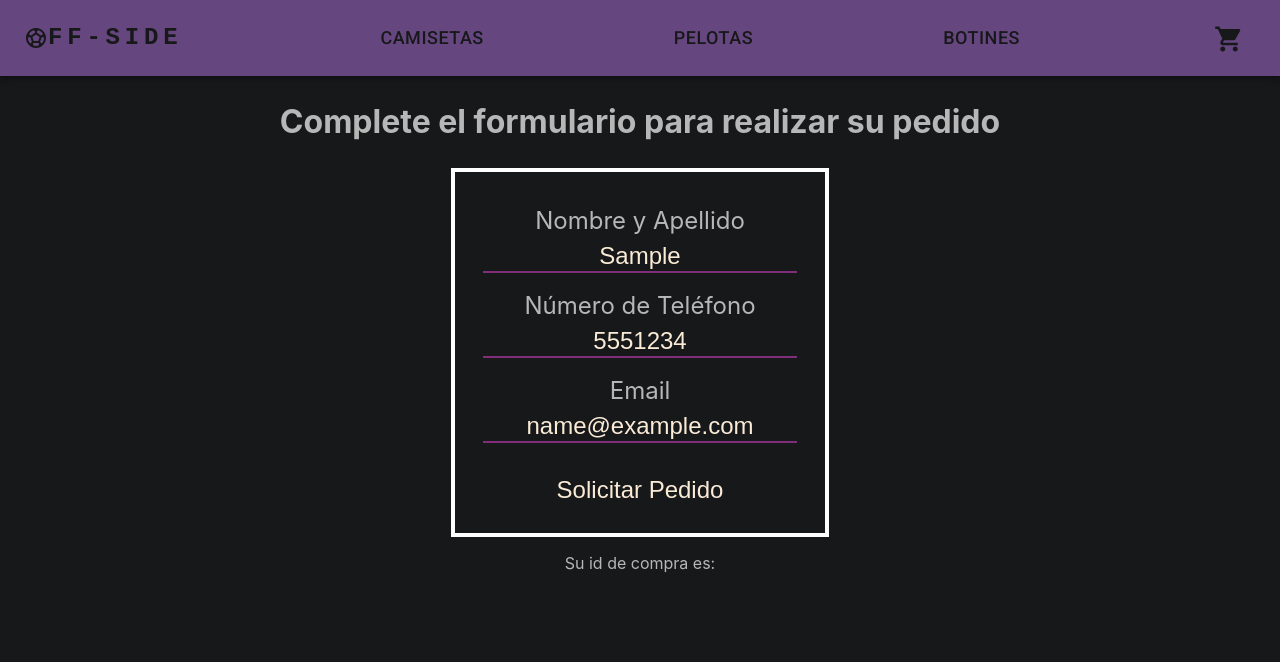
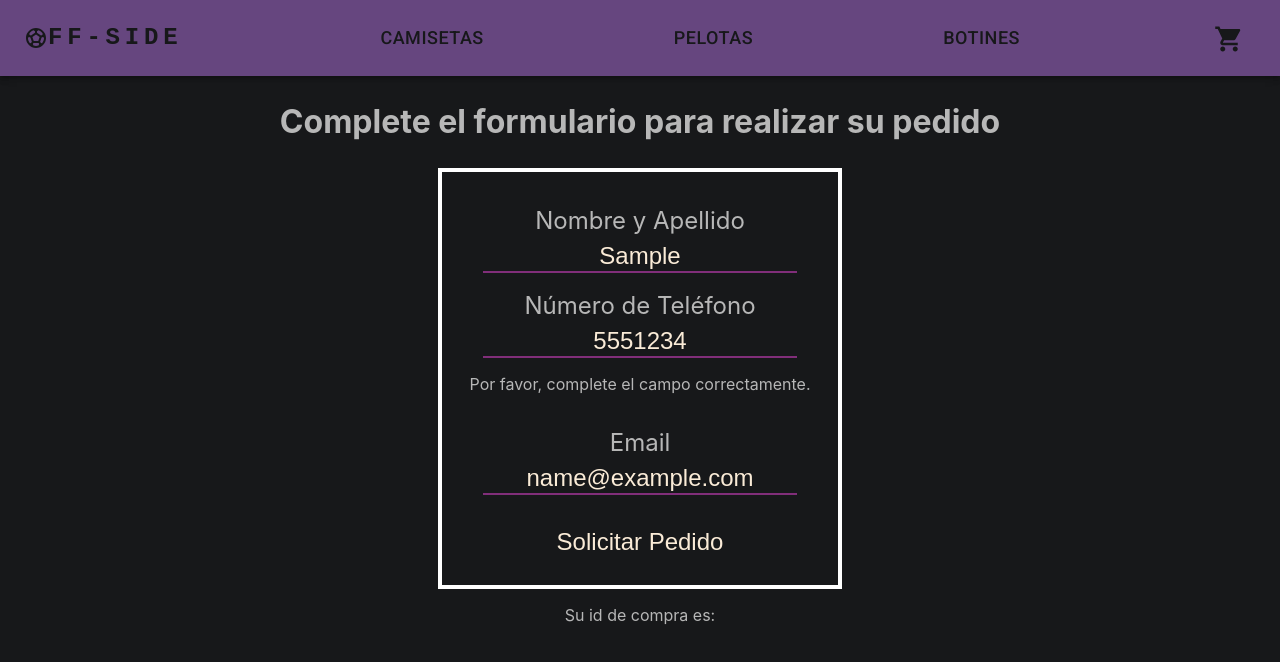
Before and after one commit to LautaroChaar/Off-side_chaar, a React (Create React App) app: page /form in a window 1280 px wide. Both pictures are taken after typing "Sample", "5551234", "name@example.com" into the empty fields and a click on the button "Solicitar Pedido". Shown: the top 662 px of the page. Built offline with nearby package versions, Linux system fonts and the light colour scheme.

Commit message:
Formulario de compra

```diff
--- a/src/components/Form/Form.jsx
+++ b/src/components/Form/Form.jsx
@@ -1,21 +1,17 @@
-import React from 'react';
-import { cartContext } from '../../Context/CartContext/CartContext';
-import { useContext } from 'react';
-import { collection, getFirestore, addDoc } from 'firebase/firestore';
-import './Form.css';
-
+import React from "react";
+import { cartContext } from "../../Context/CartContext/CartContext";
+import { useContext } from "react";
+import { collection, getFirestore, addDoc } from "firebase/firestore";
+import "./Form.css";
+import FormInput from "../FormInput/Forminput";
 
 export default function Form() {
-
   const { cart, totalToPay, clear } = useContext(cartContext);
 
-
-    const [buyerName, setBuyerName] = React.useState('');
-    const [phoneNumber, setPhoneNumber] = React.useState('');
-    const [email, setEmail] = React.useState('');
-		const [orderId, setOrderId] = React.useState('');
-    const phoneRegExp = /^\d{8,12}$/;
-    const emailRegExp = /^(([^<>()[\]\\.,;:\s@"]+(\.[^<>()[\]\\.,;:\s@"]+)*)|(".+"))@((\[[0-9]{1,3}\.[0-9]{1,3}\.[0-9]{1,3}\.[0-9]{1,3}\])|(([a-zA-Z\-0-9]+\.)+[a-zA-Z]{2,}))$/;
+  const [buyerName, setBuyerName] = React.useState("");
+  const [phoneNumber, setPhoneNumber] = React.useState("");
+  const [email, setEmail] = React.useState("");
+  const [orderId, setOrderId] = React.useState("");
 
   function handleSubmit(e) {
     e.preventDefault();
@@ -25,62 +21,58 @@ export default function Form() {
     const order = {
       buyer: { buyerName, phoneNumber, email },
       cart: cart,
-        price: totalToPay
+      price: totalToPay,
     };
     const db = getFirestore();
-			const ordersRef = collection(db, 'orders');
-			addDoc(ordersRef, order).then(({id}) => setOrderId(id));
+    const ordersRef = collection(db, "orders");
+    addDoc(ordersRef, order).then(({ id }) => setOrderId(id));
     clear();
   }
 
-
   const validateForm = () => {
-      if(buyerName !== "" && phoneNumber !== "" && email !== ""){
+    if (buyerName !== "" && phoneNumber !== "" && email !== "") {
       handleClickOrder();
     } else {
-        alert("Por favor, complete el formulario.")
+      alert("Por favor, complete el formulario.");
     }
-  }
-
-  const validateName = (value) => {
-    if ((/^[A-z ]+$/.test(value)) && (value!=="") ){
-    setBuyerName(value);
-    }
-  }
-
-    const validateEmail = (value) => {
-      if ((emailRegExp.test(value)) && (value!=="")) {
-        setEmail(value);
-      }
-    }
-
-    const validatePhone = (value) => {
-      if ((value.match(phoneRegExp)) && (value!=="")){
-        setPhoneNumber(value);
-      }
-    }
+  };
 
   return (
     <>
-      <h2 className='orderTitle'>Complete el formulario para realizar su pedido</h2>
-      <form className='orderForm' onSubmit={handleSubmit}>
+      <h2 className="orderTitle">
+        Complete el formulario para realizar su pedido
+      </h2>
+      <form className="orderForm" onSubmit={handleSubmit}>
+        <FormInput
+          label="Nombre y Apellido"
+          type="text"
+          placeholder="Nombre Apellido"
+          onChange={setBuyerName}
+          validationRegex={/^[A-z ]+$/}
+        />
+        <FormInput
+          label="Número de Teléfono"
+          type="tel"
+          placeholder="xxxxxxxxxx"
+          onChange={setPhoneNumber}
+          validationRegex={/^\d{8,12}$/}
+        />
+        <FormInput
+          label="Email"
+          type="email"
+          placeholder="Example@example.com"
+          onChange={setEmail}
+          validationRegex={
+            /^(([^<>()[\]\\.,;:\s@"]+(\.[^<>()[\]\\.,;:\s@"]+)*)|(".+"))@((\[[0-9]{1,3}\.[0-9]{1,3}\.[0-9]{1,3}\.[0-9]{1,3}\])|(([a-zA-Z\-0-9]+\.)+[a-zA-Z]{2,}))$/
+          }
+        />
         <div>
-                  <label>Nombre y Apellido</label>
-                  <input type="text" placeholder="Nombre Apellido" required onChange={(e) => validateName(e.target.value)} />
-              </div>
-              <div>
-                  <label>Número de Teléfono</label>
-                  <input type="tel" placeholder="xxxxxxxxxx" required onChange={(e) => validatePhone(e.target.value)} />
-              </div>
-              <div>
-                  <label>Email</label>
-                  <input type="email" placeholder="Example@example.com" required onChange={(e) => validateEmail(e.target.value)} />
-              </div>
-              <div>
-                  <button type="submit" onClick={validateForm}>Solicitar Pedido</button>
+          <button type="submit" onClick={validateForm}>
+            Solicitar Pedido
+          </button>
         </div>
       </form>
       <p>Su id de compra es: {orderId}</p>
     </>
-  )
+  );
 }
--- /dev/null
+++ b/src/components/FormInput/Forminput.jsx
@@ -0,0 +1,33 @@
+import React from "react";
+
+export default function FormInput({
+  label,
+  type,
+  placeholder,
+  onChange,
+  validationRegex,
+}) {
+  const [error, setError] = React.useState(false);
+
+  const onInputChange = (value) => {
+    if (value !== "" && validationRegex.test(value)) {
+      onChange(value);
+      setError(false);
+    } else {
+      setError(true);
+    }
+  };
+
+  return (
+    <div>
+      <label>{label}</label>
+      <input
+        type={type}
+        placeholder={placeholder}
+        required
+        onChange={(e) => onInputChange(e.target.value)}
+      />
+      {error && <p>Por favor, complete el campo correctamente.</p>}
+    </div>
+  );
+}
```
Also changed, not shown: src/components/FormInput/FormInput.css (added). Lines whose indentation alone changed are shown as unchanged.
